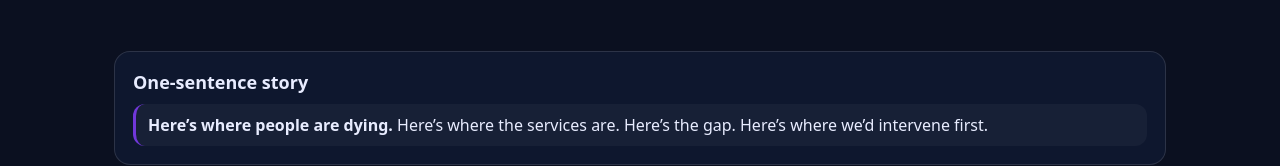
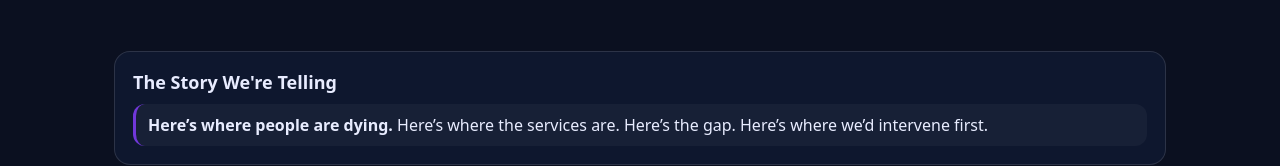
Before and after one commit to A00488698/datajam2026, a React (Vite) app: page /statistical-analysis in a window 1280 px wide. Shown: the part 1183-1349 px from the top of the page. Built offline with nearby package versions, Linux system fonts and the light colour scheme.

Commit message:
Copy tweaks: story callout heading + exploratory framing for forecasting page

```diff
--- a/src/pages/Home.tsx
+++ b/src/pages/Home.tsx
@@ -105,7 +105,7 @@ export default function Home() {
 
       <div className="section">
         <div className="card">
-          <h2>One-sentence story</h2>
+          <h2>The Story We're Telling</h2>
           <div className="callout">
             <b>Here’s where people are dying.</b> Here’s where the services are. Here’s the gap. Here’s where we’d
             intervene first.
--- a/src/pages/MachineLearning.tsx
+++ b/src/pages/MachineLearning.tsx
@@ -34,10 +34,10 @@ export default function MachineLearning() {
     <div className="container">
       <div className="hero">
         <div className="badge">Modeling</div>
-        <h1 className="h1">Forecasting Model</h1>
+        <h1 className="h1">Forecasting Model (Exploratory Analysis)</h1>
         <p className="lead">
-          This section explains the forecasting model used in our project to estimate future Hepatitis C burden across
-          Nova Scotia health zones.
+          In addition to the main resource gap analysis, we built a simple time-series forecasting model to explore how
+          Hepatitis C trends may evolve across Nova Scotia health zones.
         </p>
         <div className="pills">
           <div className="pill">
```
